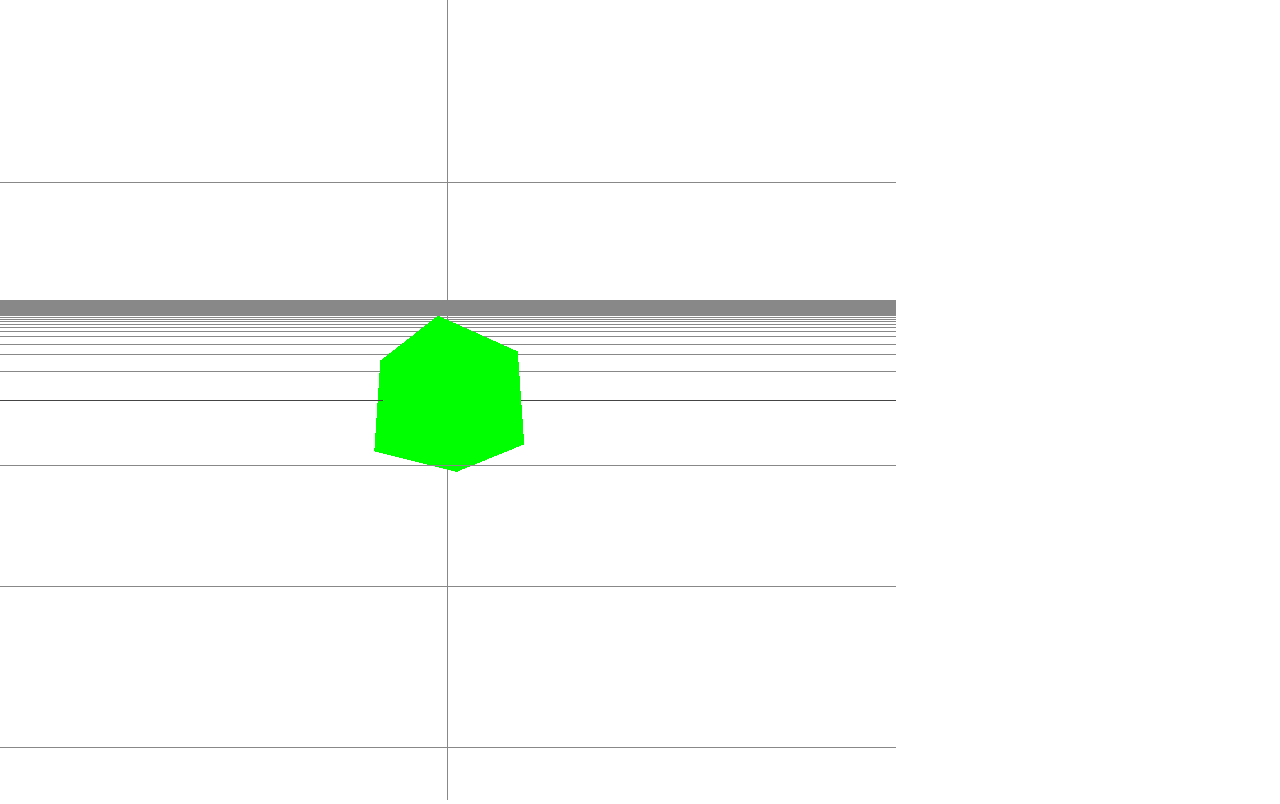
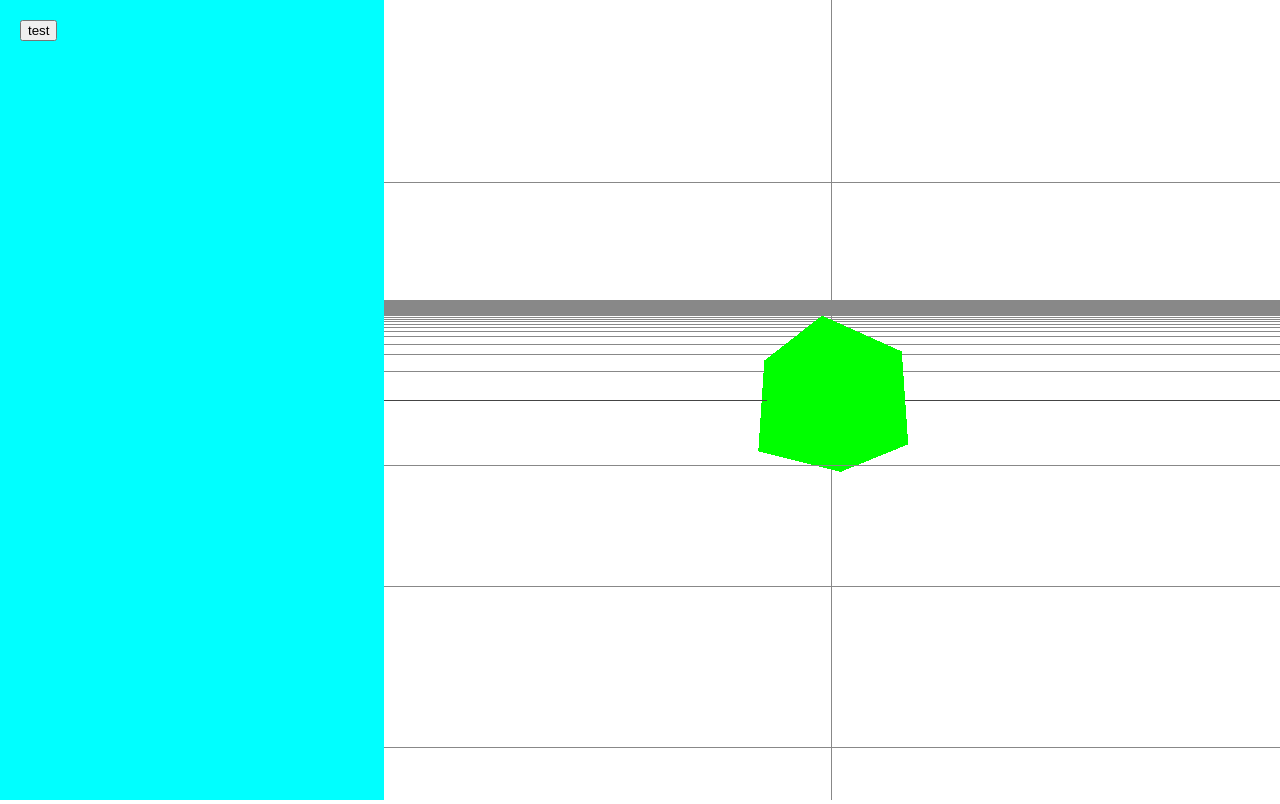
Before and after one commit to ColumbusDong/ColumbusDong.github.io, a website: page web/index.html in a window 1280 px wide. Drawn offline with Linux system fonts and the light colour scheme.

Commit message:
Positioned the grid and the space for UI

```diff
--- a/src/box.js
+++ b/src/box.js
@@ -6,7 +6,7 @@ var camera = new THREE.PerspectiveCamera( 75, width/height, 0.1, 1000 );
 var renderer = new THREE.WebGLRenderer();
 renderer.setSize(width, height);
 renderer.setClearColor (0xFFFFFF, 1);
-document.body.appendChild( renderer.domElement );
+document.getElementById("gridId").appendChild( renderer.domElement );
 
 //Rotating Cube
 var geometry = new THREE.BoxGeometry( 1, 1, 1 );
--- a/web/css/index.css
+++ b/web/css/index.css
@@ -2,8 +2,23 @@ body {
     margin: 0;
 }
 
-canvas {
+.grid {
+    position:  absolute;
+    top: 0;
+    left: 30%;
+    background-color: #ffffff;
     display: block;
-    width: 100%;
+    width: 70%;
     height: 100%;
+    z-index: 1;
 }
+
+.gui{
+    position: absolute;
+    top:0;
+    left: 0;
+    width:30%;
+    height: 100%;
+    background-color: aqua;
+
+}
--- a/web/index.html
+++ b/web/index.html
@@ -6,8 +6,18 @@
     <link rel="stylesheet" href="css/index.css" />
 </head>
 <body>
+
+   <div class="gui" id="guiId">
+       <input type="button" style="z-index:2; position:absolute; top: 20px;; left: 20px;" value="test"/>
+    </div>
+    <div  class="grid" id="gridId">
+        <!-- Grid -->
+    </div >
     <script src="../three/three.min.js"></script>
     <script src="../three/OrbitControls.js"></script>
     <script src="../src/box.js"></script>
+
+
+
 </body>
 </html>
```
